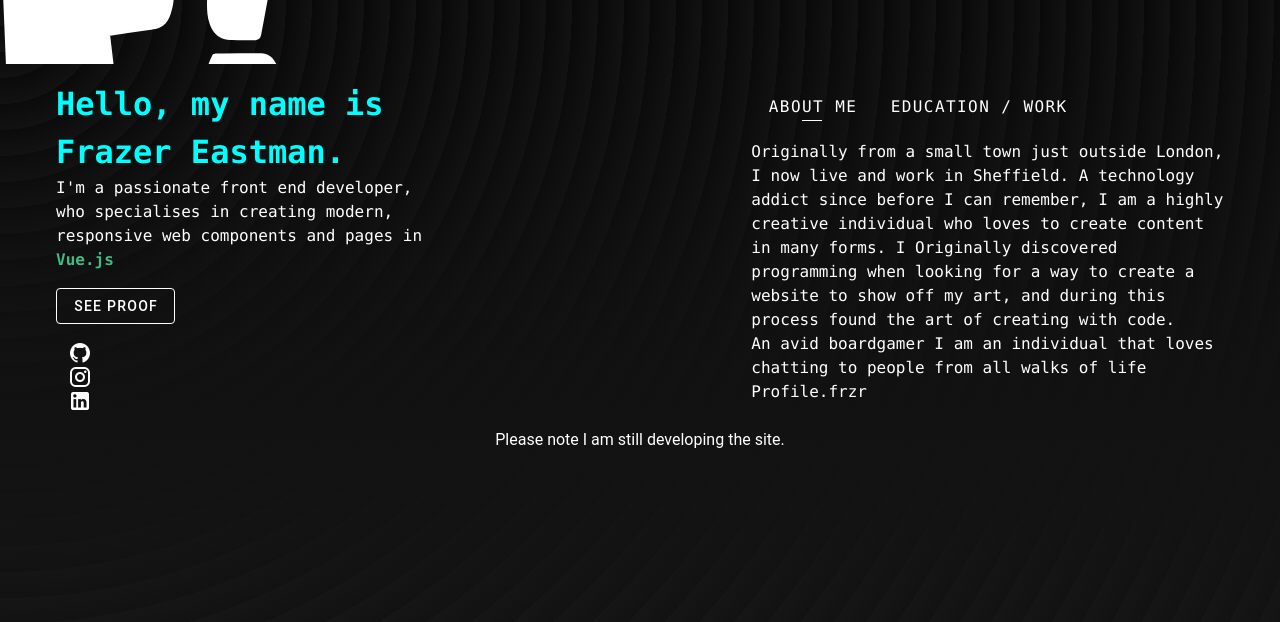
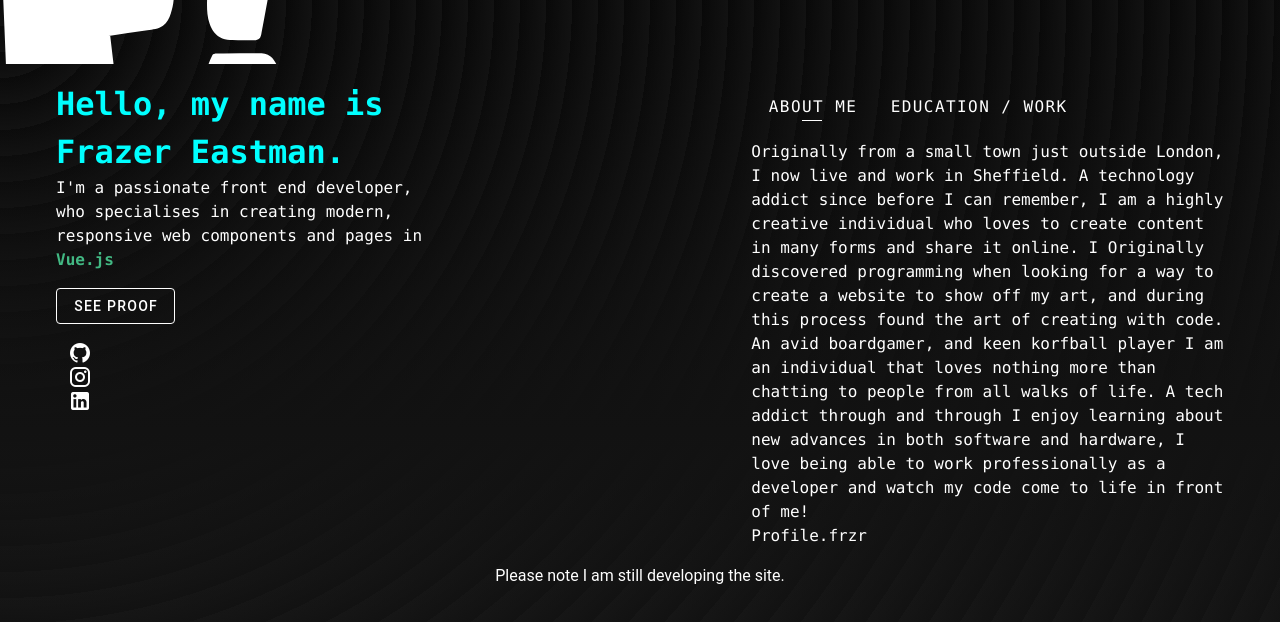
Before and after one commit to frazereastman/frazer-eastman-portfolio, a Vue app: page / in a window 1280 px wide. Shown: the top 622 px of the page. Built offline with nearby package versions, Linux system fonts and the light colour scheme.

Commit message:
wording changes, home body

```diff
--- a/src/components/home/HomeAboutMe.vue
+++ b/src/components/home/HomeAboutMe.vue
@@ -35,12 +35,14 @@ const toggleIsOnAboutMe = (value) => {
                 Originally from a small town just outside London, I now live and
                 work in Sheffield. A technology addict since before I can remember,
                 I am a highly creative individual who loves to create content in
-                many forms. I Originally discovered programming when looking for a
+                many forms and share it online. I Originally discovered programming when looking for a
                 way to create a website to show off my art, and during this process
                 found the art of creating with code.
                 <br />
-                An avid boardgamer I am an individual that loves chatting to people
-                from all walks of life
+                An avid boardgamer, and keen korfball player I am an individual that loves nothing more than
+                chatting to people from all walks of life. A tech addict through and through I enjoy
+                learning about new advances in both software and hardware, I love being able to work professionally
+                as a developer and watch my code come to life in front of me!
             </p>
 
             <div v-else class="w-full">
```
